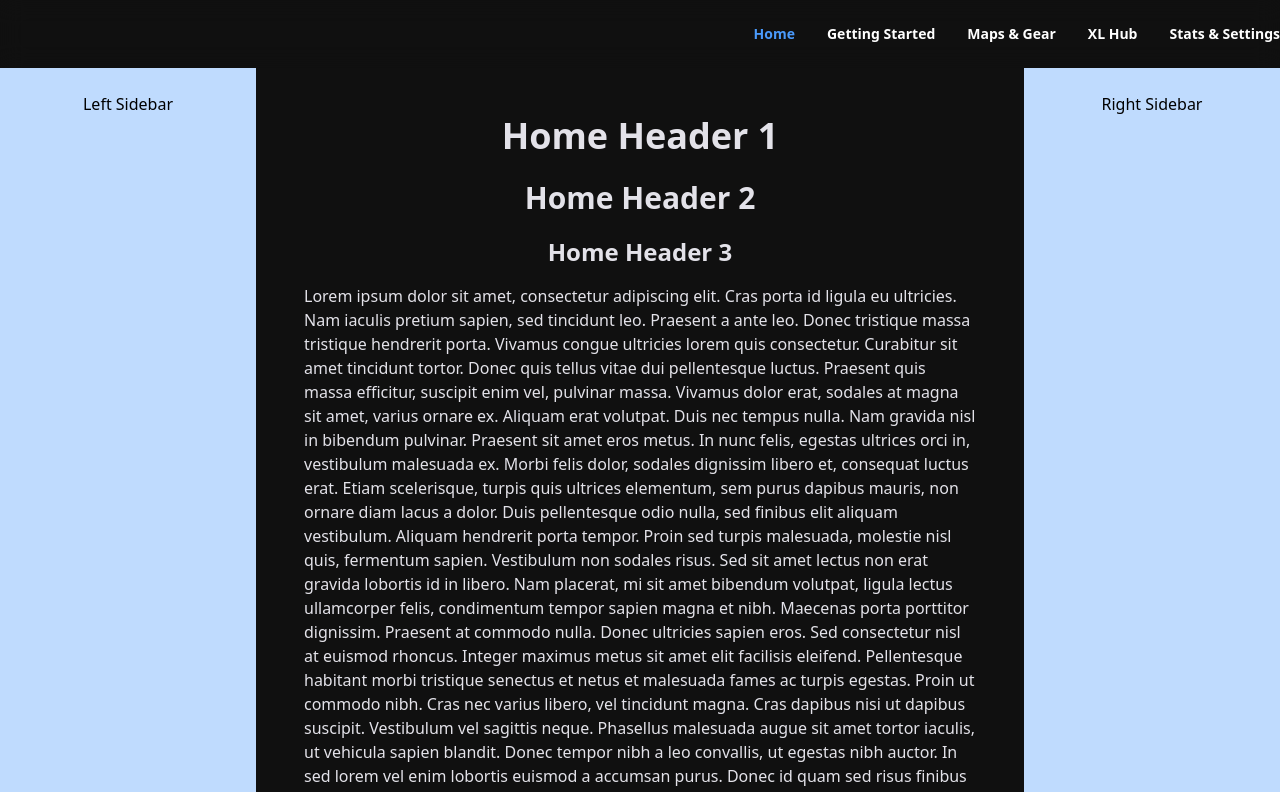
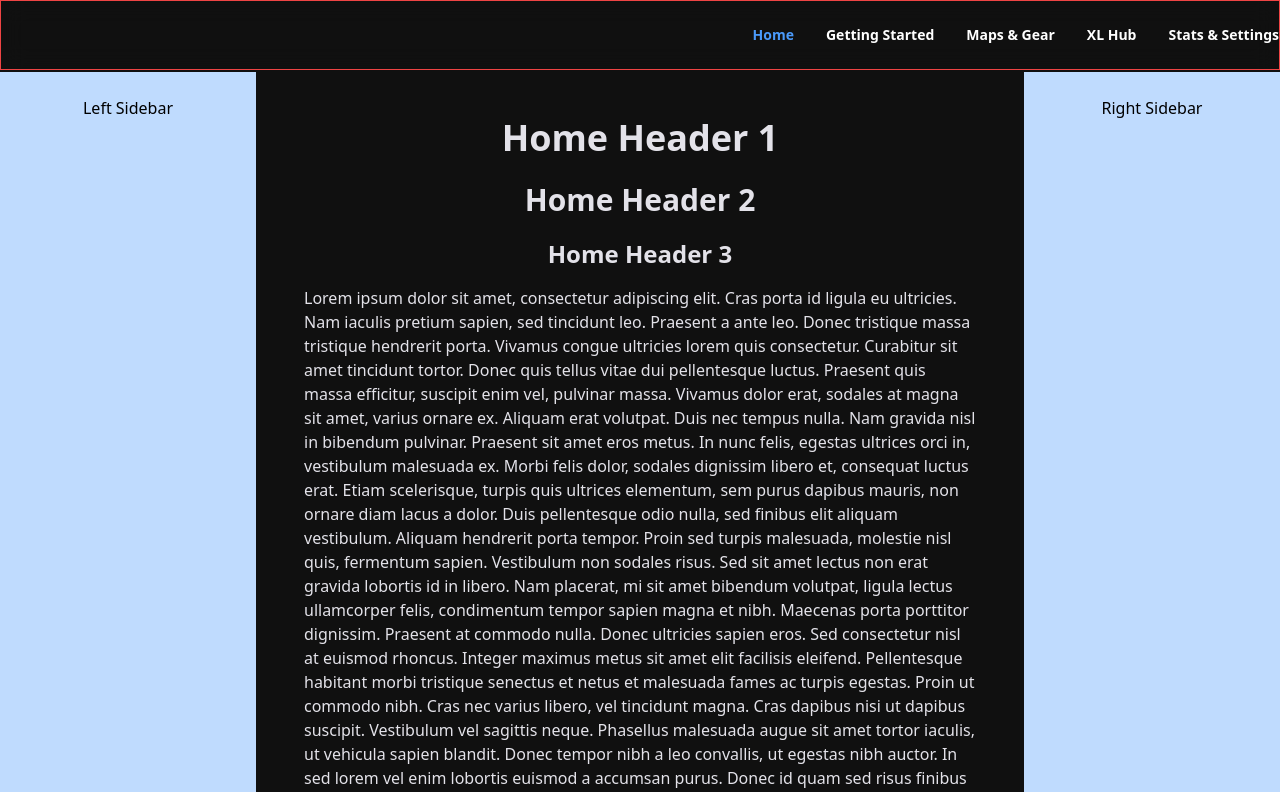
Before and after one commit to ShawnEdgell/skaterxl-mod-docs-ts, a SvelteKit app: page / in a window 1280 px wide. Shown: the top 792 px of the page. Built offline with nearby package versions, Linux system fonts and the light colour scheme.

Commit message:
working layout

```diff
--- a/src/routes/+layout.svelte
+++ b/src/routes/+layout.svelte
@@ -8,7 +8,9 @@
 
 <div class="w-full flex justify-center">
 	<div class="max-w-custom-8xl">
-		<header class="backdrop-blur-md text-sm justify-end flex sticky py-6 top-0 z-10">
+		<header
+			class="border-red-500 border backdrop-blur-md text-sm justify-end flex sticky py-6 top-0 z-10"
+		>
 			<nav class="flex gap-8">
 				<a href="/" class={currentPath === '/' ? 'text-custom-blue' : 'text-white'}>Home</a>
 				<a
@@ -34,8 +36,7 @@
 		<div class="flex flex-row">
 			<!-- Left Sidebar -->
 			<div class="hidden md:block">
-				<div class="w-64 h-full bg-blue-200 text-center p-6 mx-auto">
-					<!-- Inner Left Sidebar Content -->
+				<div class="h-screen-minus-custom-18 w-64 bg-blue-200 sticky top-custom-18 text-center p-6">
 					Left Sidebar
 				</div>
 			</div>
@@ -46,12 +47,17 @@
 			</div>
 
 			<!-- Right Sidebar -->
-			<div class="hidden xl:block">
-				<div class="w-64 h-full bg-blue-200 text-center p-6 mx-auto">
-					<!-- Inner Left Sidebar Content -->
+			<div class="hidden lg:block">
+				<div class="h-screen-minus-custom-18 w-64 bg-blue-200 sticky top-custom-18 text-center p-6">
 					Right Sidebar
 				</div>
 			</div>
 		</div>
 	</div>
 </div>
+
+<style>
+	.h-screen-minus-custom-18 {
+		height: calc(100vh - 4.5rem);
+	}
+</style>
--- a/tailwind.config.js
+++ b/tailwind.config.js
@@ -3,7 +3,6 @@ export default {
   content: ['./src/**/*.{html,js,svelte,ts}'],
   theme: {
     extend: {
-      // Define custom maxWidth
       maxWidth: {
         'custom-8xl': '88rem',
       },
@@ -17,6 +16,9 @@ export default {
         'custom-lime-green': '#d6f93d',
         'custom-purple': '#a77ef2',
       },
+      spacing: {
+        'custom-18': '4.5rem', // Custom spacing for top-18 or top-custom-18
+      },
     },
   },
   plugins: [],
```
